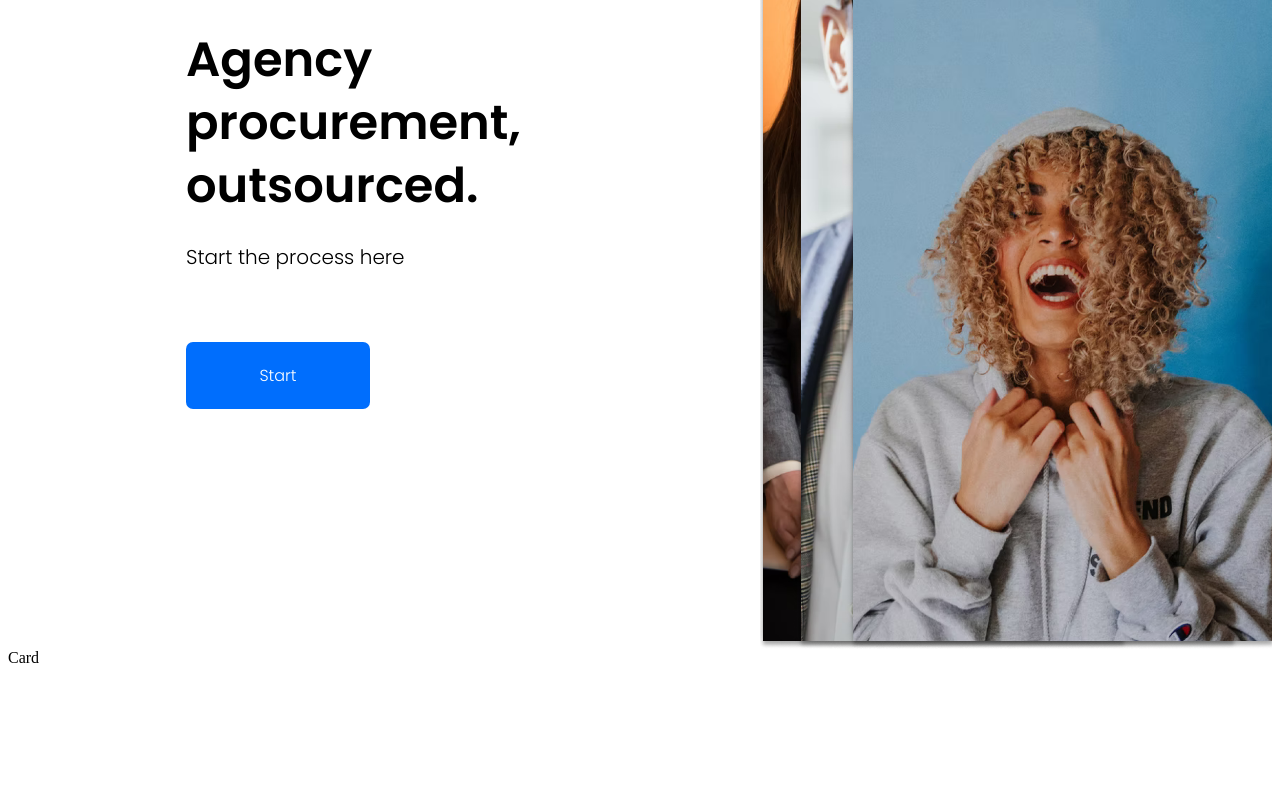
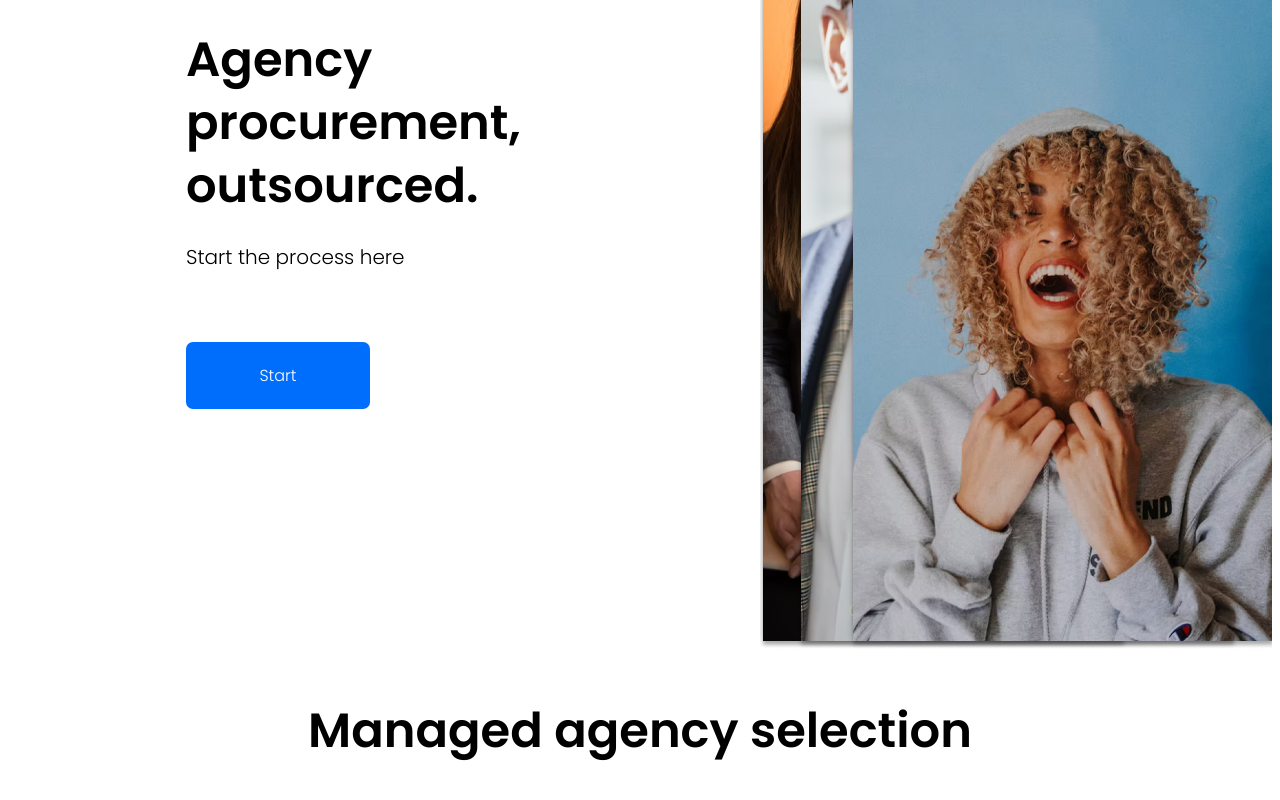
Before and after one commit to VelizarDabov/Task-nextjs-styledcomponents, a Next.js app: page / in a window 1280 px wide. Shown: the part 220-1020 px from the top of the page. Before the commit the page ends 895 px from the top, so only its background shows below. Built offline with nearby package versions, Linux system fonts and the light colour scheme.

Commit message:
header ready

```diff
--- a/collections/Card/Card.jsx
+++ b/collections/Card/Card.jsx
@@ -1,9 +1,12 @@
 // The Card to be exported goes here
 import React from 'react'
+import { StyledContainerCard, StyledTitle } from './elements'
 
-const Card = () => {
+const Card = ({ title, ...props}) => {
   return (
-    <div>Card</div>
+    <StyledContainerCard {...props}>
+<StyledTitle>{title}</StyledTitle>
+    </StyledContainerCard>
   )
 }
 
--- a/collections/Card/elements.jsx
+++ b/collections/Card/elements.jsx
@@ -1 +1,18 @@
+import styled from "styled-components";
+import {
+    SectionContainerCard,
+    SectionBigHeading,
+    SectionBigHeadingCard,
+
+    } from "../../components";
+
 // Styled elements for the Card go here
+export const StyledContainerCard = styled(({ height, ...props }) => <SectionContainerCard {...props} />)`
+  align-items: center;
+`;
+export const StyledTitle = styled((props) => <SectionBigHeadingCard {...props} />)`
+  margin: 50px 0 0 0;
+  @media (max-width: 600px) {
+    font-size: 1.6rem;
+  }
+`;
--- /dev/null
+++ b/components/CardTypes/SectionBigHeadingCard.jsx
@@ -0,0 +1,5 @@
+import { StyledSectionBigHeadingCard } from "./elements";
+
+export const SectionBigHeadingCard = ({ ...props }) => {
+  return <StyledSectionBigHeadingCard {...props} />;
+};
--- /dev/null
+++ b/components/CardTypes/elements.jsx
@@ -0,0 +1,10 @@
+import { forwardRef } from "react";
+import styled from "styled-components";
+
+export const StyledSectionBigHeadingCard = styled(forwardRef((props, ref) => <h1 {...props} ref={ref} />))`
+  font-family: Poppins;
+  font-weight: 600;
+  font-size: 3rem;
+  line-height: 3.94rem;
+  text-align: center;
+`;
--- /dev/null
+++ b/components/CardTypes/index.js
@@ -0,0 +1,6 @@
+export * from "./SectionBigHeadingCard";
+// export * from "./SectinoSubheadingCard";
+// export * from "./SectionParagraph_1";
+// export * from "./SectionParagraph_2";
+// export * from "./SectionParagraph_3";
+// export * from "./SectionTitleOneParagraph_";
--- /dev/null
+++ b/components/ContainerCard/SectionContainerCard/SectionContainerCard.jsx
@@ -0,0 +1,5 @@
+import { StyledSectionContainerCard } from "./elements";
+
+export const SectionContainerCard = ({ ...props }) => {
+  return <StyledSectionContainerCard {...props} />;
+};
--- /dev/null
+++ b/components/ContainerCard/SectionContainerCard/elements.jsx
@@ -0,0 +1,8 @@
+import styled from "styled-components";
+
+export const StyledSectionContainerCard = styled(({ ...props }) => <div {...props} />)`
+  max-width: 1920px;
+  box-sizing: border-box;
+  width: 100%;
+  height: 650px;
+`;
--- /dev/null
+++ b/components/ContainerCard/SectionContainerCard/index.js
@@ -0,0 +1 @@
+export * from "./SectionContainerCard";
--- /dev/null
+++ b/components/ContainerCard/index.js
@@ -0,0 +1 @@
+export * from "./SectionContainerCard";
--- a/components/index.js
+++ b/components/index.js
@@ -1,3 +1,5 @@
 export * from "./Button";
 export * from "./Typography";
 export * from "./Containers";
+export * from "./ContainerCard";
+export * from "./CardTypes"
--- a/pages/index.js
+++ b/pages/index.js
@@ -13,6 +13,8 @@ const cardProps={
   image:{src:'', alt:'', width:380, height:380},
   image:{src:'', alt:'', width:380, height:380},
   image:{src:'', alt:'', width:380, height:380},
+  title: "Managed agency selection",
+  description: "Stengthen your onboarding process",
 }
 export default function Home() {
   return (
@@ -28,7 +30,7 @@ export default function Home() {
       <div>
         <Hero {...heroProps} />
         {/** Other sections */}
-        <Card />
+        <Card {...cardProps}/>
       </div>
     </>
   );
```
Also changed, not shown: components/Containers/SectionContainer/index.js (line endings or trailing spaces).
